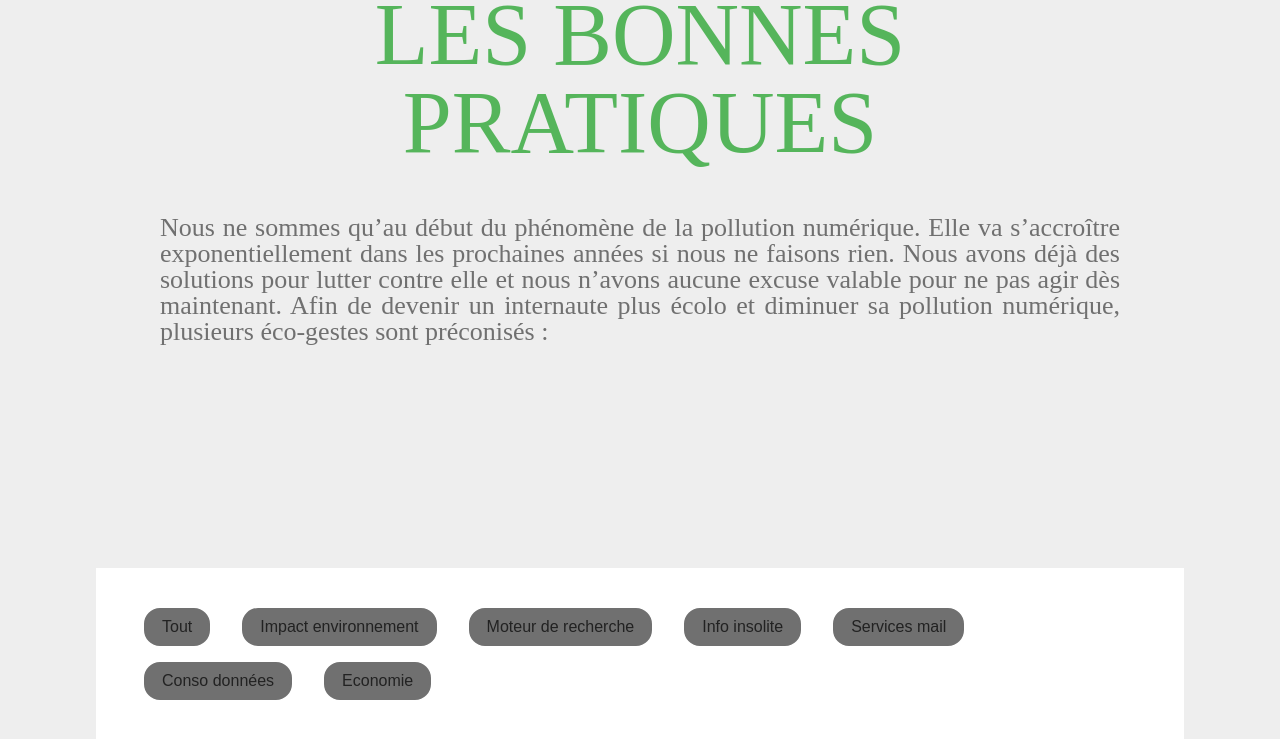
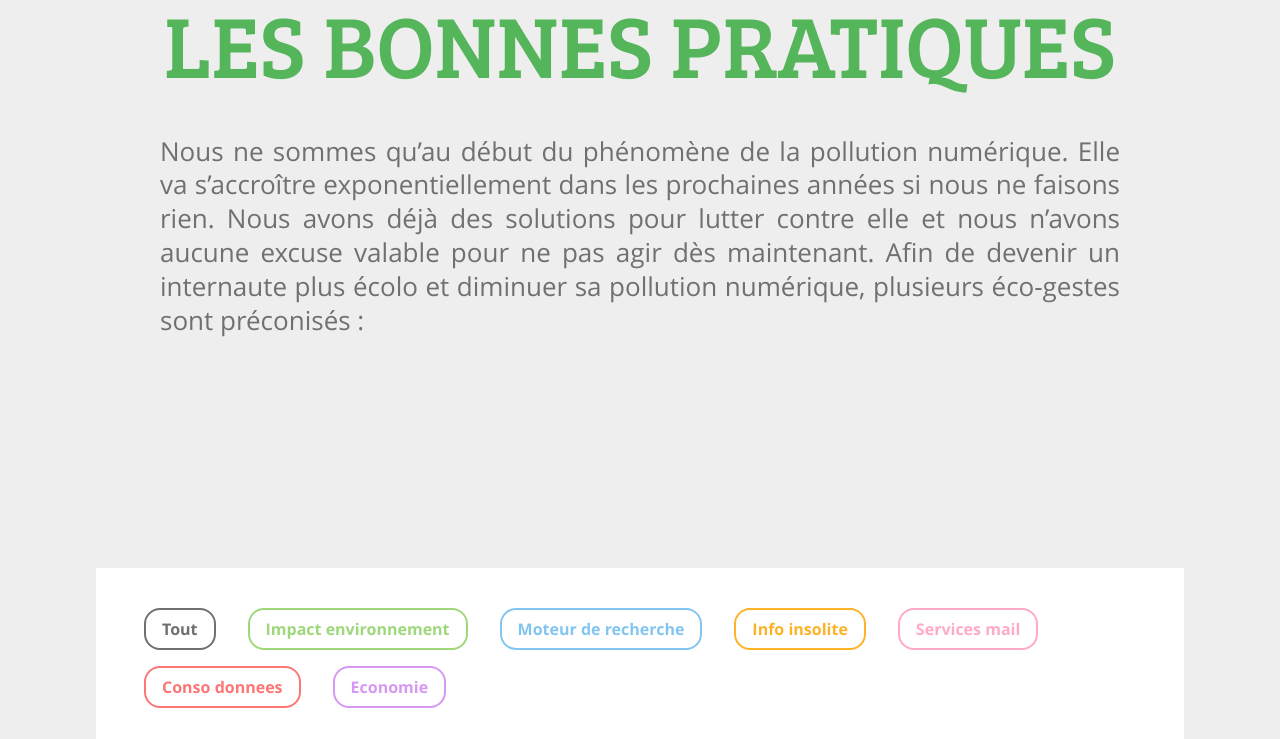
Before and after one commit to Mathieu33260/hackaton-pwa, a Vue app: page /#/practices in a window 1280 px wide. Shown: the part 280-1019 px from the top of the page. Built offline with nearby package versions, Linux system fonts and the light colour scheme.

Commit message:
add filters

```diff
--- a/src/data.json
+++ b/src/data.json
@@ -22,7 +22,7 @@
   {
     "fact": "15 000 km\nc'est la distance moyenne\nparcourue par une donnée\nnumérique (mail,\ntéléchargement,\nvidéo, requête web…).",
     "tip": "Réduisez au maximum le transfert de données, notamment la vidéo et la photo via WhatsApp, Messenger, etc. lorsque ce n’est pas en local (wifi, ethernet).",
-    "category": "Conso données"
+    "category": "Conso donnees"
   },
   {
     "fact": "177 tonnes de CO2 c'est ce qu'emet un utilisateur de Youtube chaque année en visonnant des vidéos.",
@@ -167,6 +167,6 @@
   {
     "fact": "Regarder une vidéo en streaming sur son téléphone en 4G consomme 23 fois plus d’énergie qu’en wi-fi, car le réseau mobile sollicite des antennes relais.",
     "tip": "Pensez à regardez vos séries en basse définition ! En streaming, le fait de regarder un film en basse définition permet de consommer quatre à dix fois moins d’énergie qu’un visionnage du même fichier en haute définition.",
-    "category": "Conso données"
+    "category": "Conso donnees"
   }
 ]
--- a/src/views/Practices.vue
+++ b/src/views/Practices.vue
@@ -2,7 +2,10 @@
     <div>
         <section class="good-practices">
             <h1>Les bonnes pratiques</h1>
-            <p>Nous ne sommes qu’au début du phénomène de la pollution numérique. Elle va s’accroître exponentiellement dans les prochaines années si nous ne faisons rien. Nous avons déjà des solutions pour lutter contre elle et nous n’avons aucune excuse valable pour ne pas agir dès maintenant. Afin de devenir un internaute plus écolo et diminuer sa pollution numérique, plusieurs éco-gestes sont préconisés :</p>
+            <p>Nous ne sommes qu’au début du phénomène de la pollution numérique. Elle va s’accroître exponentiellement
+                dans les prochaines années si nous ne faisons rien. Nous avons déjà des solutions pour lutter contre
+                elle et nous n’avons aucune excuse valable pour ne pas agir dès maintenant. Afin de devenir un
+                internaute plus écolo et diminuer sa pollution numérique, plusieurs éco-gestes sont préconisés :</p>
         </section>
         <section class="practices-list">
             <div class="filters">
@@ -11,7 +14,7 @@
                         <button @click="filterCategory(null)">Tout</button>
                     </li>
                     <li v-for="category in categories" v-if="category !== ''">
-                        <button @click="filterCategory(category)">{{ category }}</button>
+                        <button @click="filterCategory(category)" :class="slugify(category)">{{ category }}</button>
                     </li>
                 </ul>
             </div>
@@ -56,13 +59,21 @@
         methods: {
             filterCategory(cat) {
                 this.category = cat;
+            },
+            slugify(text) {
+                return text.toString().toLowerCase()
+                    .replace(/\s+/g, '-')
+                    .replace(/[^\w\-]+/g, '')
+                    .replace(/\-\-+/g, '-')
+                    .replace(/^-+/, '')
+                    .replace(/-+$/, '');
             }
         }
     }
 </script>
 
 <style>
-    .good-practices{
+    .good-practices {
         display: flex;
         flex-direction: column;
         justify-content: center;
@@ -70,7 +81,7 @@
         background-color: #EEEEEE;
     }
 
-    .good-practices h1{
+    .good-practices h1 {
         display: block;
         max-width: 960px;
         width: 100%;
@@ -79,18 +90,21 @@
         text-transform: uppercase;
         text-align: center;
         margin: 0 auto 3rem auto;
+        font-family: "BreeSerif";
     }
 
-    .good-practices p{
+    .good-practices p {
         display: block;
         max-width: 960px;
         font-size: 1.625rem;
+        line-height: 1.3;
         color: #707070;
         text-align: justify;
         margin: 0 auto;
+        font-family: "OpenSans";
     }
 
-    .practices-list{
+    .practices-list {
         display: flex;
         flex-direction: column;
         justify-content: center;
@@ -98,7 +112,7 @@
         background-color: #EEEEEE;
     }
 
-    .filters{
+    .filters {
         display: block;
         width: 80%;
         margin: 0 auto;
@@ -106,7 +120,7 @@
         background-color: #ffffff;
     }
 
-    .filters ul{
+    .filters ul {
         display: flex;
         flex-wrap: wrap;
         list-style: none;
@@ -114,17 +128,78 @@
         padding: 0;
     }
 
-    .filters ul li{
+    .filters ul li {
         display: inline-block;
     }
 
-    .filters ul li button{
+    .filters ul li button {
         appearance: none;
         padding: 0.5rem 1rem;
         border-radius: 1rem;
         border: 2px solid #707070;
-        background-color: #707070;
+        background-color: transparent;
         cursor: pointer;
         margin: 0.5rem 1rem;
+        color: #707070;
+        font-family: "OpenSans";
+        font-weight: bold;
+    }
+
+    .filters ul li button.active {
+        background-color: #707070;
+    }
+
+    .filters ul li button.services-mail {
+        color: #FFAAC7;
+        border-color: #FFAAC7;
+    }
+
+    .filters ul li button.services-mail.active {
+        background-color: #FFAAC7;
+    }
+
+    .filters ul li button.economie {
+        color: #D698F2;
+        border-color: #D698F2;
+    }
+
+    .filters ul li button.economie.active {
+        background-color: #D698F2;
+    }
+
+    .filters ul li button.moteur-de-recherche {
+        color: #83C5F1;
+        border-color: #83C5F1;
+    }
+
+    .filters ul li button.moteur-de-recherche.active {
+        background-color: #83C5F1;
+    }
+
+    .filters ul li button.impact-environnement {
+        color: #9ED87A;
+        border-color: #9ED87A;
+    }
+
+    .filters ul li button.impact-environnement.active {
+        background-color: #9ED87A;
+    }
+
+    .filters ul li button.info-insolite {
+        color: #FDB327;
+        border-color: #FDB327;
+    }
+
+    .filters ul li button.info-insolite.active {
+        background-color: #FDB327;
+    }
+
+    .filters ul li button.conso-donnees {
+        color: #FC7676;
+        border-color: #FC7676;
+    }
+
+    .filters ul li button.conso-donnees.active {
+        background-color: #FC7676;
     }
 </style>
```
